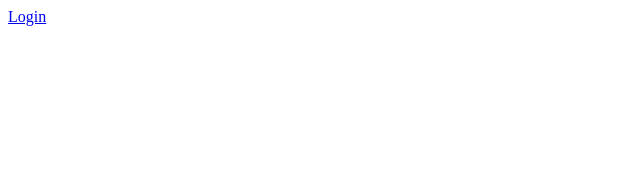
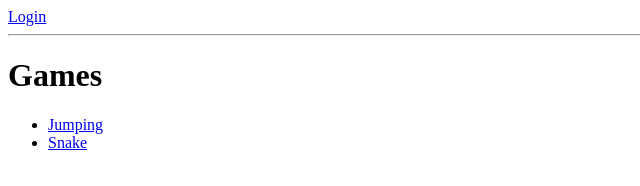
Before and after one commit to sithtraly/learn-HTML, a plain HTML site: page index.html in a window 1280 px wide. Shown: the whole page, without its empty margins (0-640 px from the left). Drawn offline with Linux system fonts and the light colour scheme.

```diff
--- a/assets/js/snake.js
+++ b/assets/js/snake.js
@@ -51,7 +51,7 @@
     snake.setX(x)
     snake.setY(y)
     snake.draw()
-    snake.setStroke(1, 'green')
+    snake.setStroke(1, 'blue')
     if (i == snakeArray.length - 1) {
       let isLeftIce = true
       for (const eye of snakeEyes) {
--- a/index.html
+++ b/index.html
@@ -1,11 +1,20 @@
 <!DOCTYPE html>
 <html lang="en">
+
 <head>
   <meta charset="UTF-8">
   <meta name="viewport" content="width=device-width, initial-scale=1.0">
   <title>Document</title>
 </head>
+
 <body>
   <a href="/pages/login.html">Login</a>
+  <hr>
+  <h1>Games</h1>
+  <ul>
+    <li><a href="/pages/jumping.html">Jumping </a><br></li>
+    <li><a href="/pages/snake.html">Snake </a></li>
+  </ul>
 </body>
+
 </html>
```
Also changed, not shown: pages/jumping.html (+1 -0 lines), pages/snake.html (+1 -0 lines), pages/home.html (line endings or trailing spaces).
